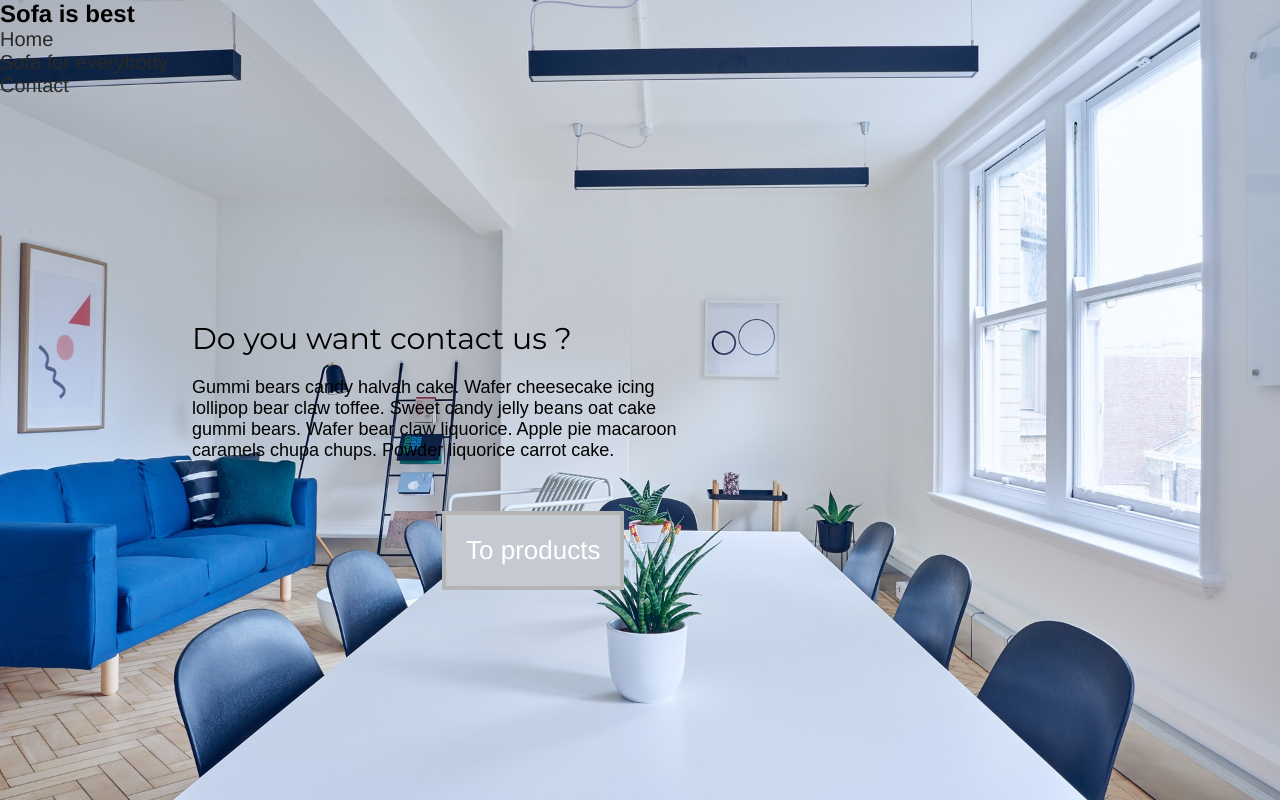
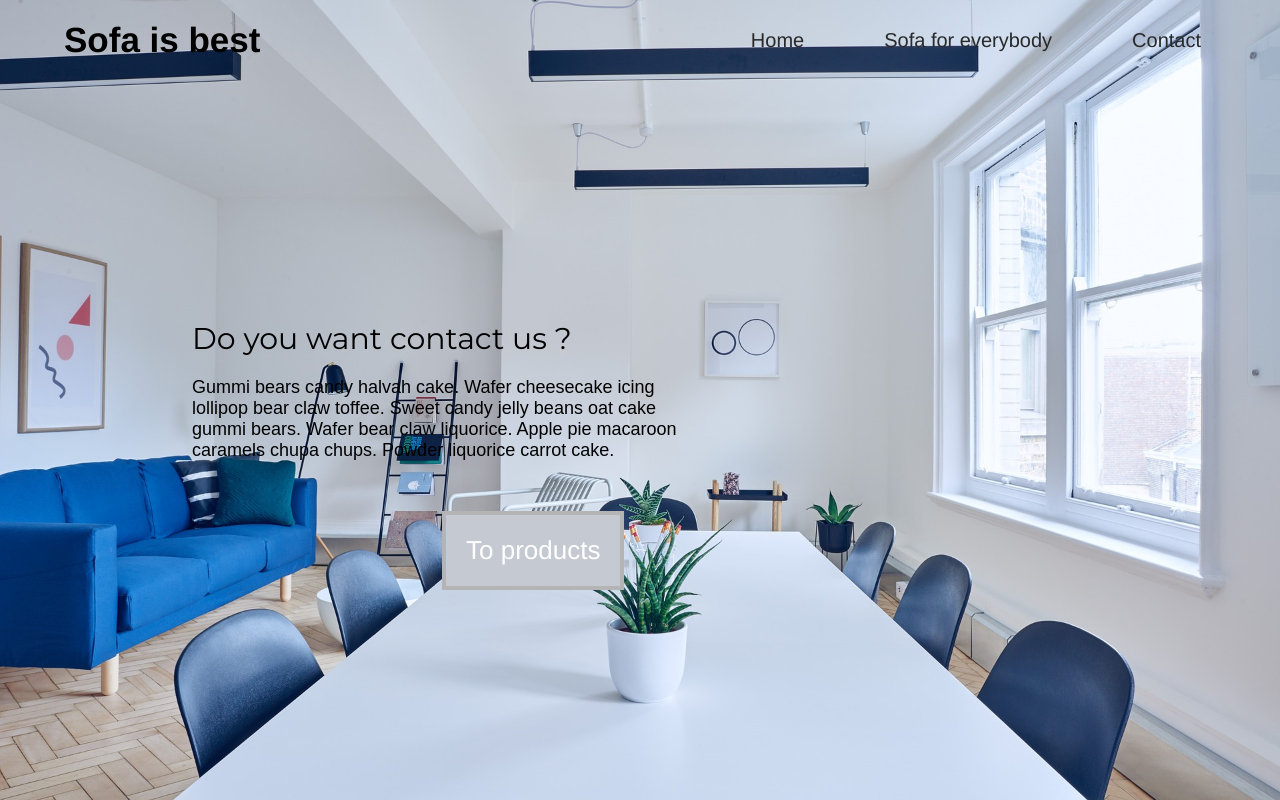
Before and after one commit to MatejDuben/SofaIsBest-website, a plain HTML site: page pages/contact.html in a window 1280 px wide. Drawn offline with nearby package versions, Linux system fonts and the light colour scheme; the site is published under a folder, as on GitHub Pages, so addresses that start at the root find nothing.

Commit message:
fixed css links

```diff
--- a/pages/contact.html
+++ b/pages/contact.html
@@ -4,7 +4,7 @@
   <meta charset="UTF-8">
   <meta name="viewport" content="width=device-width, initial-scale=1.0">
   <meta http-equiv="X-UA-Compatible" content="ie=edge">
-  <link rel="stylesheet" href="/pages/css/nav_bar.css">
+  <link rel="stylesheet" href="css/nav_bar.css">
   <link rel="stylesheet" href="css/contact_style.css">
   <link href="https://fonts.googleapis.com/css?family=Montserrat&display=swap" rel="stylesheet">
 
```
Also changed, not shown: pages/sofa.html (+2 -2 lines), 1 other file.
